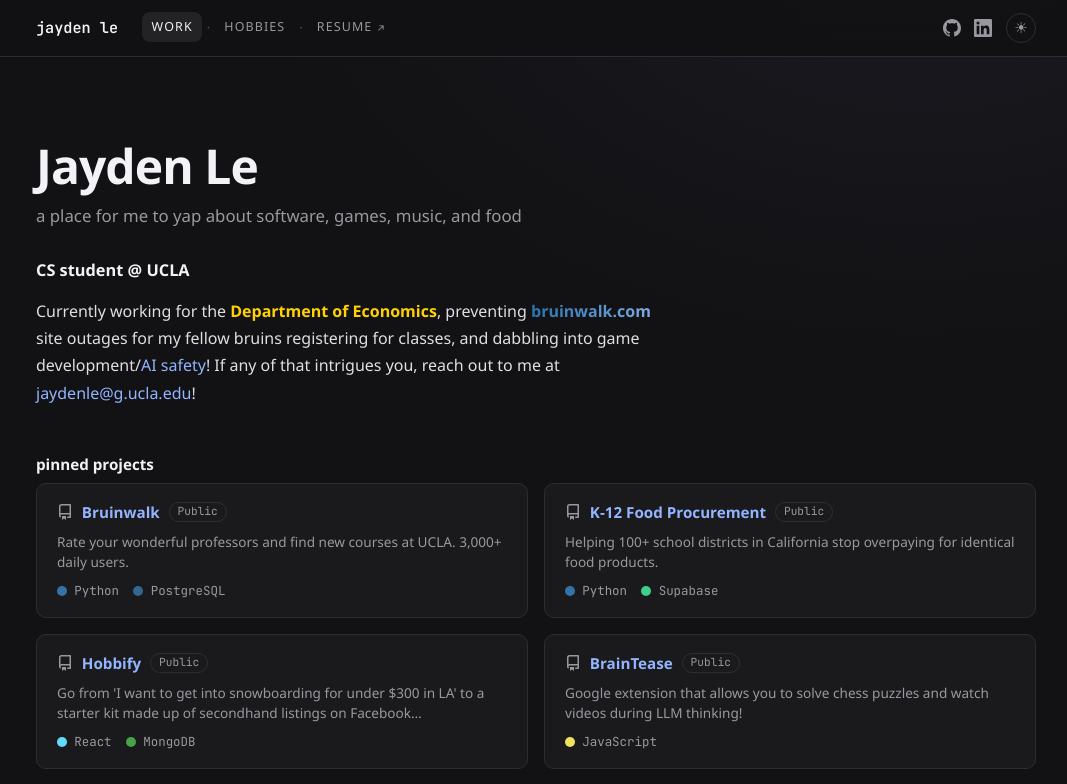
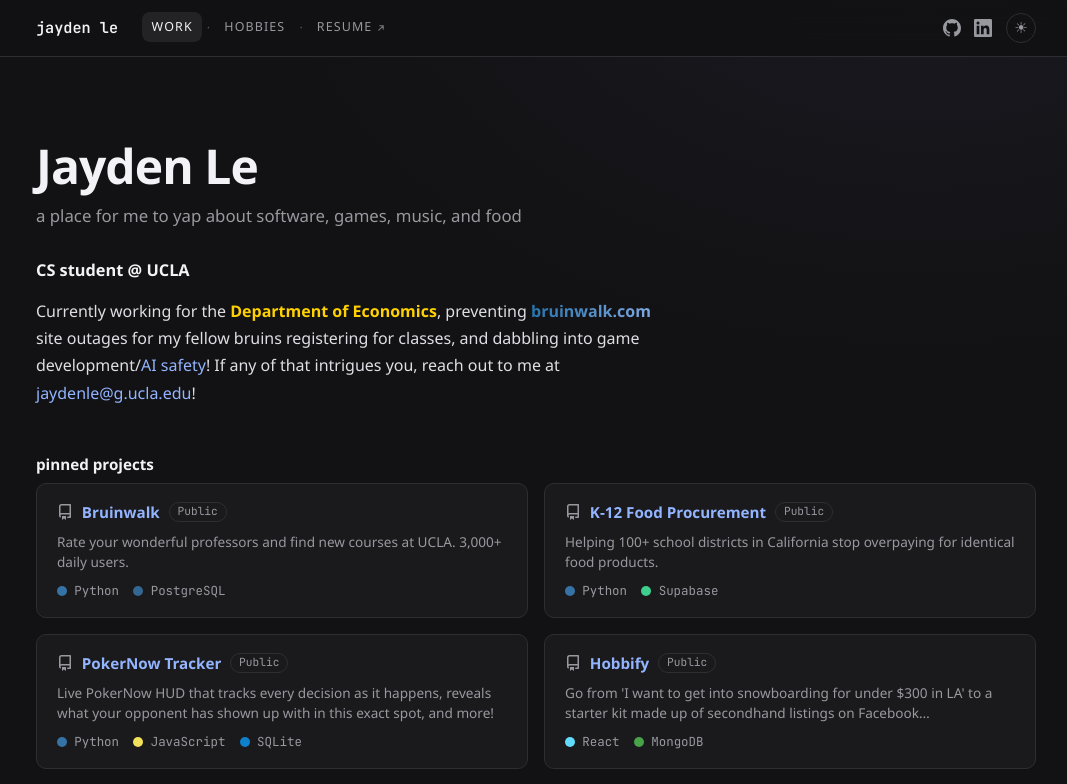
Before and after one commit to Jaaaayden/personal-website, a Next.js app: page / in a window 1280 px wide. Shown: the top 784 px of the page, without its empty margins (104-1171 px from the left). Built offline with nearby package versions, Linux system fonts and the light colour scheme.

Commit message:
add pokernow tracker project

```diff
--- a/src/content/projects.ts
+++ b/src/content/projects.ts
@@ -7,6 +7,7 @@
   PostgreSQL: "#336791",
   MongoDB: "#47a248",
   Supabase: "#3ecf8e",
+  SQLite: "#0f80cc",
 } as const;
 
 export interface Project {
@@ -31,6 +32,12 @@
     tags: ["Python", "Supabase"],
   },
   {
+    name: "PokerNow Tracker",
+    description: "Live PokerNow HUD that tracks every decision as it happens, reveals what your opponent has shown up with in this exact spot, and more!",
+    url: "https://github.com/Jaaaayden/pokernow-tracker",
+    tags: ["Python", "JavaScript", "SQLite"],
+  },
+  {
     name: "Hobbify",
     description: "Go from 'I want to get into snowboarding for under $300 in LA' to a starter kit made up of secondhand listings on Facebook Marketplace/OfferUp.",
     url: "https://youtu.be/u6DL072I54w?si=mFd6_7xemgjwx1-c",
```
